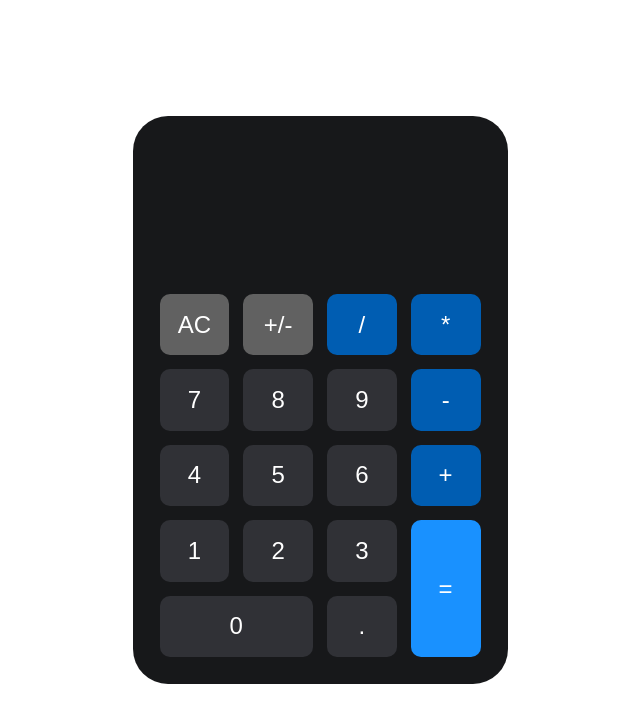
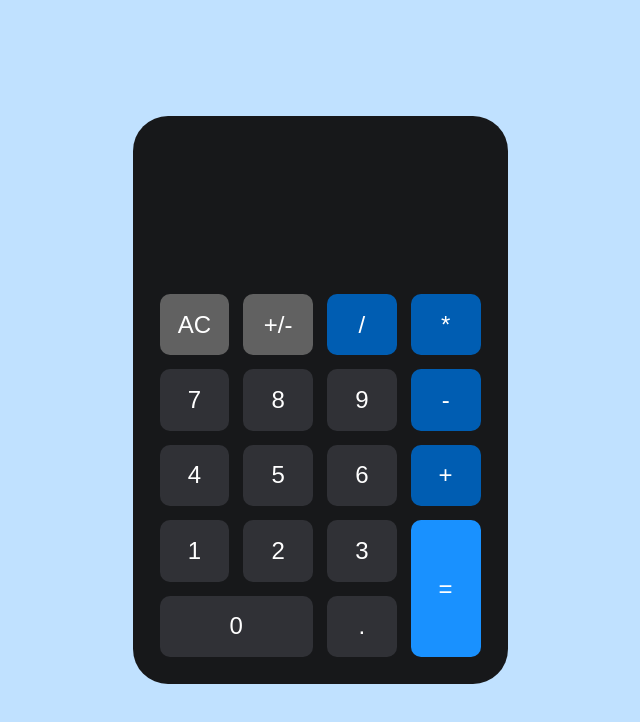
Before and after one commit to g-sts/calculadora-virtual, a plain HTML site: page index.html in a window 1280 px wide. Shown: the whole page, without its empty margins (320-960 px from the left). Drawn offline with Linux system fonts and the light colour scheme.

Commit message:
Update style.css

```diff
--- a/style.css
+++ b/style.css
@@ -12,6 +12,7 @@ body{
     display: grid;
     justify-content: center;
     align-items: center;
+    background-color: #c0e1ff;
 }
 
 div{
```
